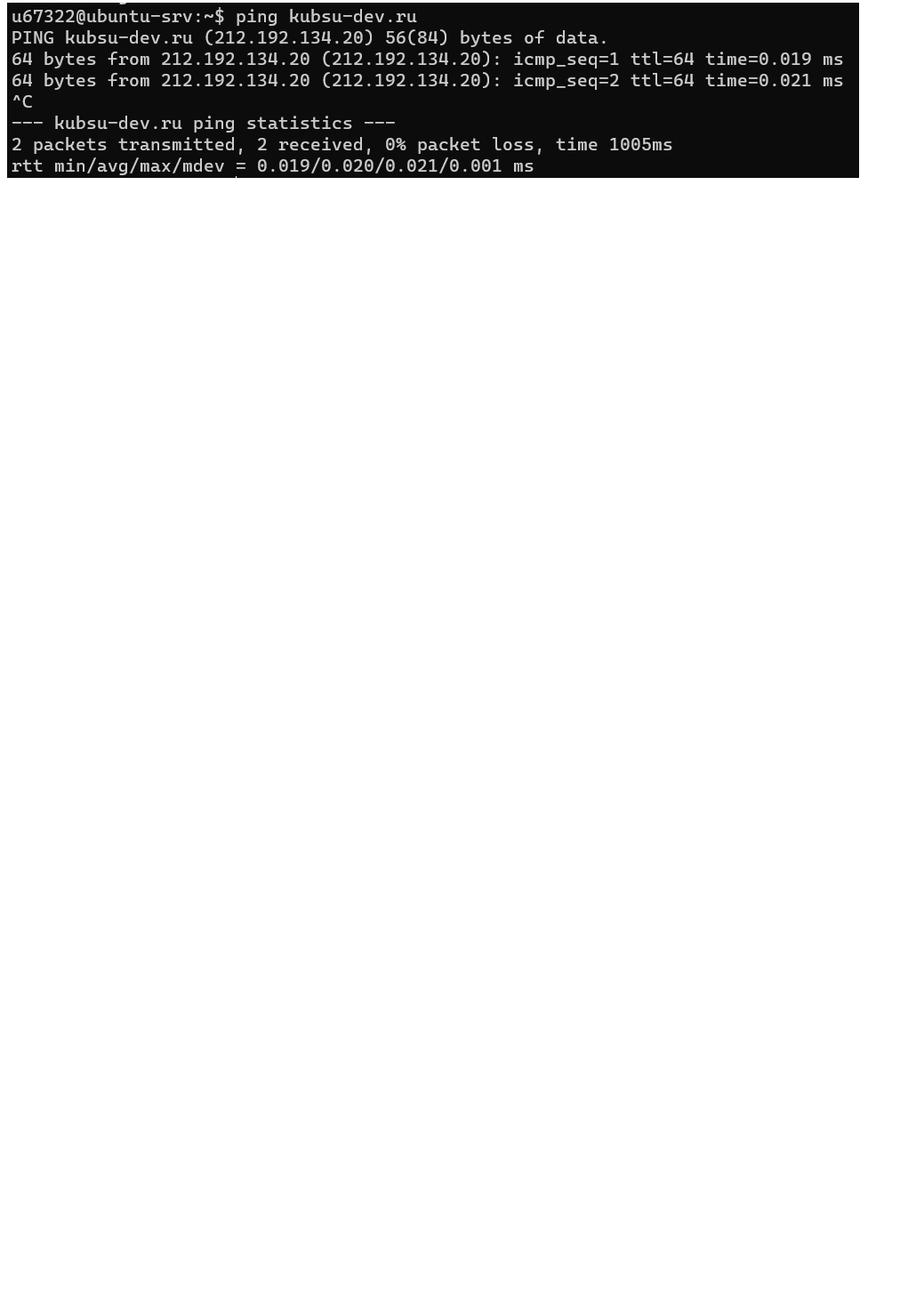
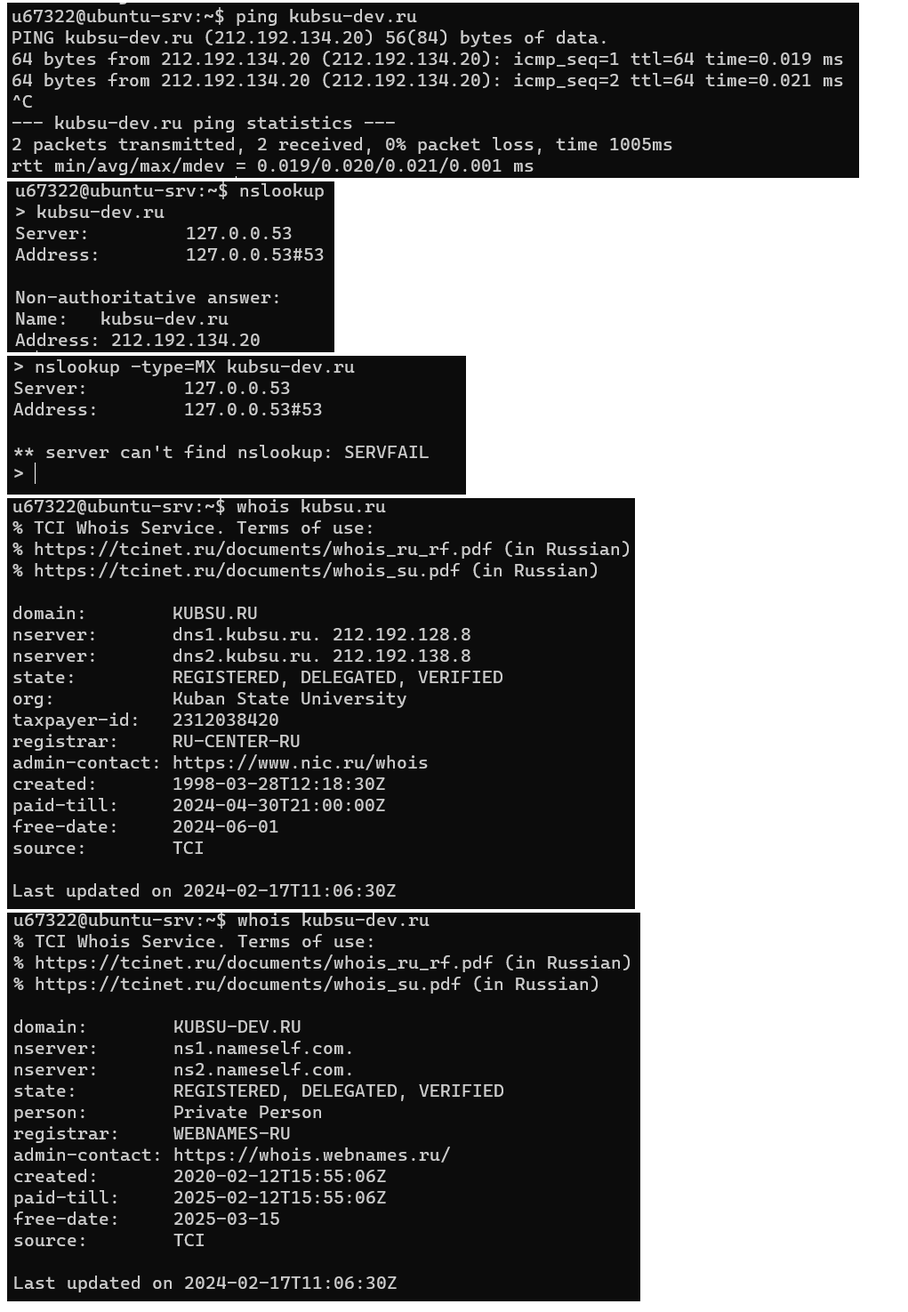
Before and after one commit to hidinLitKit/webBack-1, a plain HTML site: page index.html in a window 1280 px wide. Shown: the part 47-1522 px from the top of the page at 89% size, without its empty margins (0-1021 px from the left). Before the commit the page ends 800 px from the top, so only its background shows below. Drawn offline with Linux system fonts and the light colour scheme.

Commit message:
new photo

```diff
--- a/index.html
+++ b/index.html
@@ -5,6 +5,14 @@
   </head>
   <body>
     <p>This is an example paragraph. Anything in the <strong>body</strong> tag will appear on the page, just like this <strong>p</strong> tag and its contents.</p>
-    <img src="/task1ping.png">
+    <img src="./img/task1ping.png">
+    <br>
+    <img src="./img/task1Ans.png">
+    <br>
+    <img src="./img/task1MXns.png">
+    <br>
+    <img src="./img/task1whoiskub.png">
+    <br>
+    <img src="./img/task1whoiskubdev.png">
   </body>
 </html>
```
Also changed, not shown: img/task1Ans.png (added), img/task1MXns.png (added), img/task1ping.png (renamed from task1ping.png), img/task1whoiskub.png (added), img/task1whoiskubdev.png (added).
